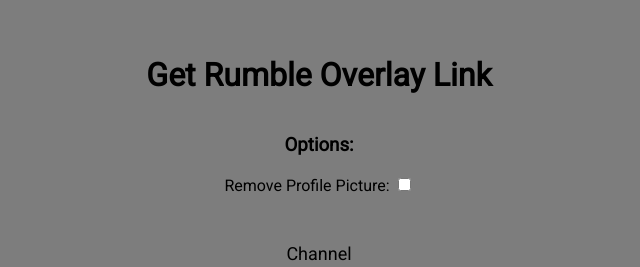
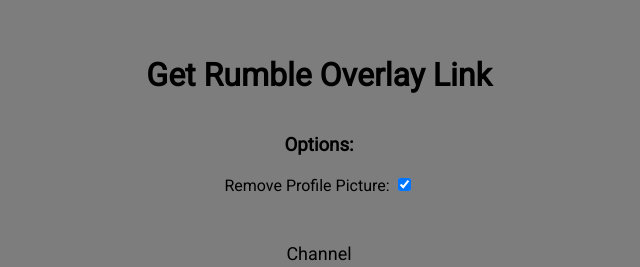
Before and after one commit to 2547techno/rumble-chat-overlay, a SvelteKit app: page / in a window 1280 px wide. Shown: the part 151-418 px from the top of the page, without its empty margins (321-961 px from the left). Built offline with nearby package versions, Linux system fonts and the light colour scheme.

Commit message:
remove profile by default

```diff
--- a/src/routes/+page.svelte
+++ b/src/routes/+page.svelte
@@ -3,7 +3,7 @@
 
 	let channel = '';
 	let video = '';
-	let removeProfile = false;
+	let removeProfile = true;
 
 	$: c = channel.trim();
 	$: v = video.trim();
@@ -28,7 +28,7 @@
 	<div class="options-container">
 		<div class="option">
 			<label for="remove-profile">Remove Profile Picture: </label>
-			<input bind:value={removeProfile} type="checkbox" name="remove-profile" id="remove-profile" />
+			<input bind:checked={removeProfile} type="checkbox" name="remove-profile" id="remove-profile" />
 		</div>
 	</div>
 
```
